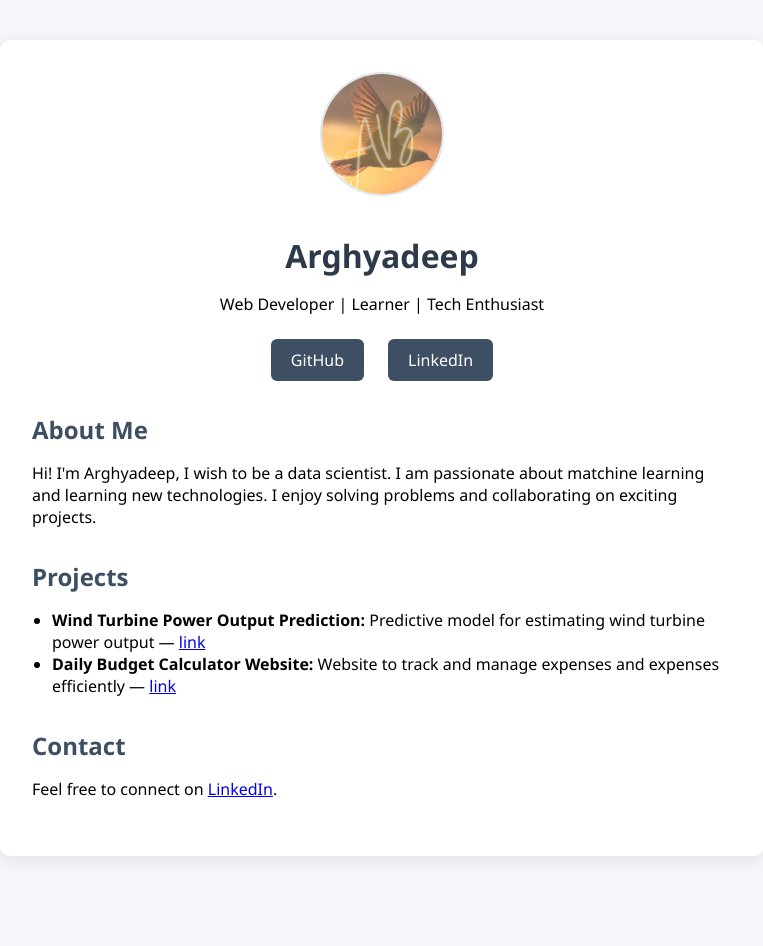
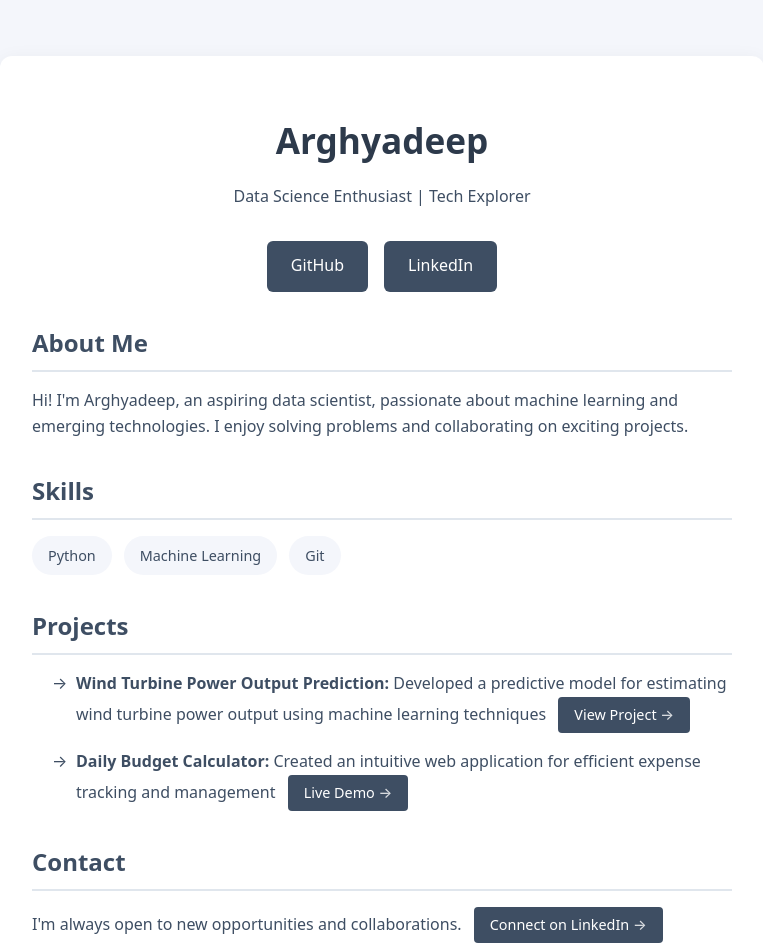
Before and after one commit to arghya29/test1, a plain HTML site: page index.html in a window 1280 px wide. Shown: the whole page, without its empty margins (258-1021 px from the left). Before the commit the page ends 896 px from the top, so only its background shows below. Drawn offline with Linux system fonts and the light colour scheme.

Commit message:
improved the website

```diff
--- a/index.html
+++ b/index.html
@@ -2,97 +2,215 @@
 <html lang="en">
 <head>
     <meta charset="UTF-8">
+    <meta name="viewport" content="width=device-width, initial-scale=1.0">
     <title>Arghyadeep | Portfolio</title>
     <style>
+        :root {
+            --primary: #2d3a4b;
+            --secondary: #3e4e63;
+            --bg: #f4f6fb;
+            --white: #fff;
+            --border: #e0e6ed;
+        }
+
         body {
-            font-family: 'Segoe UI', Arial, sans-serif;
-            background: #f4f6fb;
+            font-family: system-ui, -apple-system, 'Segoe UI', Arial, sans-serif;
+            background: var(--bg);
             margin: 0;
-            padding: 0;
+            padding: 16px;
+            line-height: 1.6;
+            color: var(--secondary);
         }
+
         .container {
             max-width: 700px;
             margin: 40px auto;
-            background: #fff;
-            border-radius: 10px;
-            box-shadow: 0 4px 16px rgba(0,0,0,0.08);
+            background: var(--white);
+            border-radius: 12px;
+            box-shadow: 0 4px 20px rgba(0,0,0,0.06);
             padding: 32px;
         }
+
         h1 {
             text-align: center;
-            color: #2d3a4b;
+            color: var(--primary);
             margin-bottom: 8px;
+            font-size: 2.2rem;
         }
+
         h2 {
-            color: #3e4e63;
+            color: var(--secondary);
             margin-top: 32px;
-            margin-bottom: 12px;
+            margin-bottom: 16px;
+            font-size: 1.5rem;
+            border-bottom: 2px solid var(--border);
+            padding-bottom: 8px;
         }
+
         .profile {
             text-align: center;
-            margin-bottom: 24px;
+            margin-bottom: 32px;
         }
-        .profile img {
-            width: 120px;
-            height: 120px;
-            border-radius: 50%;
-            object-fit: cover;
-            margin-bottom: 12px;
-            border: 2px solid #e0e6ed;
-        }
+
         .links {
             display: flex;
             justify-content: center;
-            gap: 24px;
-            margin-bottom: 24px;
+            gap: 16px;
+            margin-bottom: 32px;
+            flex-wrap: wrap;
         }
+
         .links a {
             text-decoration: none;
-            color: #fff;
-            background: #3e4e63;
-            padding: 10px 20px;
+            color: var(--white);
+            background: var(--secondary);
+            padding: 12px 24px;
             border-radius: 6px;
-            transition: background 0.2s;
+            transition: all 0.2s ease;
+            font-weight: 500;
         }
+
         .links a:hover {
-            background: #2d3a4b;
+            background: var(--primary);
+            transform: translateY(-2px);
         }
-        .about, .projects, .contact {
-            margin-bottom: 24px;
+
+        .about, .skills, .projects, .contact {
+            margin-bottom: 32px;
         }
+
         ul {
             padding-left: 20px;
+            list-style-type: none;
+        }
+
+        .projects ul li {
+            margin-bottom: 16px;
+            padding-left: 24px;
+            position: relative;
+        }
+
+        .projects ul li::before {
+            content: "→";
+            position: absolute;
+            left: 0;
+            color: var(--secondary);
+        }
+
+        .skills ul {
+            display: flex;
+            flex-wrap: wrap;
+            gap: 12px;
+            padding: 0;
+        }
+
+        .skills li {
+            background: var(--bg);
+            padding: 8px 16px;
+            border-radius: 20px;
+            font-size: 0.9rem;
+        }
+
+        a {
+            color: var(--secondary);
+            text-decoration: none;
+            border-bottom: 1px solid transparent;
+            transition: all 0.2s ease;
+        }
+
+        a:hover {
+            border-color: currentColor;
+        }
+
+        .projects a[href],
+        .contact a[href] {
+            display: inline-block;
+            color: var(--white);
+            background: var(--secondary);
+            padding: 6px 16px;
+            border-radius: 4px;
+            margin-left: 8px;
+            font-weight: 500;
+            font-size: 0.9rem;
+        }
+
+        .projects a[href]:hover,
+        .contact a[href]:hover {
+            background: var(--primary);
+            transform: translateY(-1px);
+            border-color: transparent;
+        }
+
+        .projects a[href]::after,
+        .contact a[href]::after {
+            content: " →";
+            opacity: 0.8;
+        }
+
+        @media (max-width: 600px) {
+            .container {
+                padding: 24px;
+                margin: 20px auto;
+            }
+
+            h1 {
+                font-size: 1.8rem;
+            }
+
+            .links a {
+                padding: 10px 20px;
+            }
         }
     </style>
 </head>
 <body>
-    <div class="container">
-        <div class="profile">
-            <!-- To add your own image, replace the src URL below with the path to your image file. Example: src="images/myphoto.jpg" or a direct URL. The image should be square for best results. -->
-            <img src="calc_logo2.png" alt="Arghyadeep Profile Photo">
+    <main class="container">
+        <header class="profile">
             <h1>Arghyadeep</h1>
-            <p>Web Developer | Learner | Tech Enthusiast</p>
-        </div>
-        <div class="links">
-            <a href="https://github.com/arghya29" target="_blank">GitHub</a>
-        <a href="https://www.linkedin.com/in/arghyadeep-bag-077170326" target="_blank">LinkedIn</a>
-        </div>
-        <div class="about">
+            <p>Data Science Enthusiast | Tech Explorer</p>
+        </header>
+
+        <nav class="links">
+            <a href="https://github.com/arghya29" target="_blank" rel="noopener">GitHub</a>
+            <a href="https://www.linkedin.com/in/arghyadeep-bag-077170326" target="_blank" rel="noopener">LinkedIn</a>
+        </nav>
+
+        <section class="about">
             <h2>About Me</h2>
             <p>
-                Hi! I'm Arghyadeep, I wish to be a data scientist. I am passionate about matchine learning and learning new technologies.
+                Hi! I'm Arghyadeep, an aspiring data scientist, passionate about machine learning and emerging technologies.
                 I enjoy solving problems and collaborating on exciting projects.
             </p>
-        </div>
-        <div class="projects">
+        </section>
+
+        <section class="skills">
+            <h2>Skills</h2>
+            <ul>
+                <li>Python</li>
+                <li>Machine Learning</li>
+                <li>Git</li>
+            </ul>
+        </section>
+
+        <section class="projects">
             <h2>Projects</h2>
             <ul>
-                    <li><strong>Wind Turbine Power Output Prediction:</strong> Predictive model for estimating wind turbine power output — <a href="https://github.com/arghya29/Wind-Turbine-Power-Output-Prediction.git" target="_blank">link</a></li>
-                    <li><strong>Daily Budget Calculator Website:</strong> Website to track and manage expenses and expenses efficiently — <a href="https://arghya29.github.io/daily-budget-calculator/" target="_blank">link</a></li>
+                <li>
+                    <strong>Wind Turbine Power Output Prediction:</strong>
+                    Developed a predictive model for estimating wind turbine power output using machine learning techniques
+                    <a href="https://github.com/arghya29/Wind-Turbine-Power-Output-Prediction.git" target="_blank" rel="noopener">View Project</a>
+                </li>
+                <li>
+                    <strong>Daily Budget Calculator:</strong>
+                    Created an intuitive web application for efficient expense tracking and management
+                    <a href="https://arghya29.github.io/daily-budget-calculator/" target="_blank" rel="noopener">Live Demo</a>
+                </li>
             </ul>
-        </div>
-        <div class="contact">
+        </section>
+
+        <section class="contact">
             <h2>Contact</h2>
             <p>
-                Feel free to connect on <a href="https://www.linkedin.com/in/arghyadeep-bag-077170326" target="_blank">LinkedIn</a>.
+                I'm always open to new opportunities and collaborations.
+                <a href="https://www.linkedin.com/in/arghyadeep-bag-077170326" target="_blank" rel="noopener">Connect on LinkedIn</a>
             </p>
```
